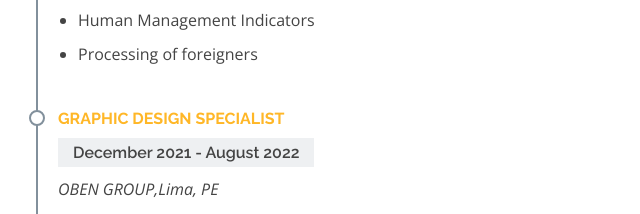
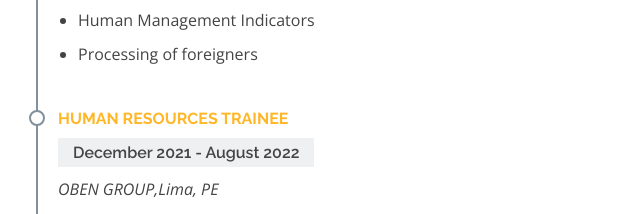
Before and after one commit to KatherineDajhanna/KatherineRamos_WS, a plain HTML site: page index.html in a window 1280 px wide. Shown: the part 2160-2374 px from the top of the page, 616-1256 px from the left. Drawn offline with nearby package versions, Linux system fonts and the light colour scheme.

Commit message:
Update index.html

```diff
--- a/index.html
+++ b/index.html
@@ -233,7 +233,7 @@
               </p>
             </div>
             <div class="resume-item">
-              <h4>Graphic design specialist</h4>
+              <h4>Human Resources Trainee</h4>
               <h5>December 2021 - August 2022</h5>
               <p><em>OBEN GROUP,Lima, PE</em></p>
               <p>
```
